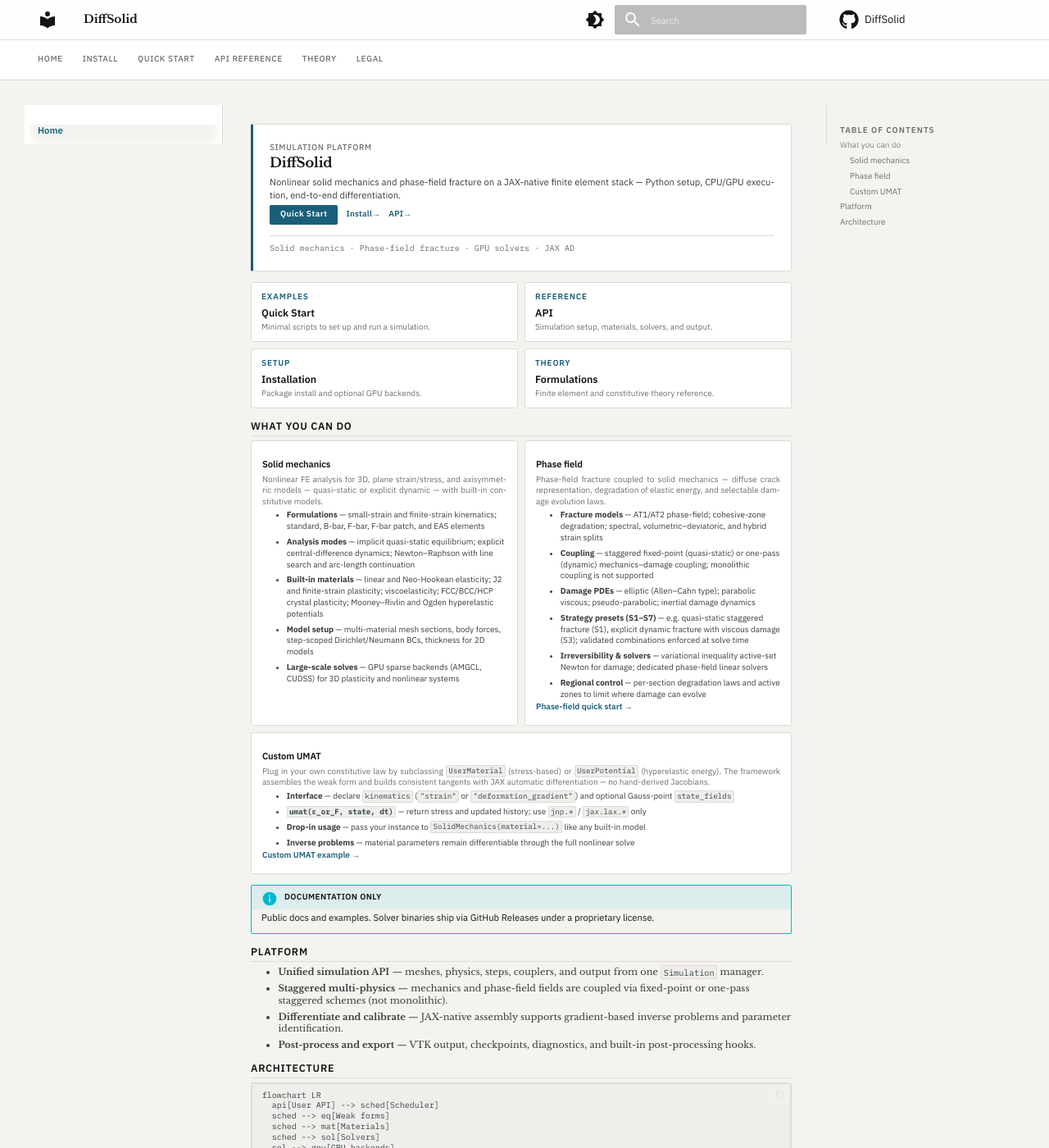
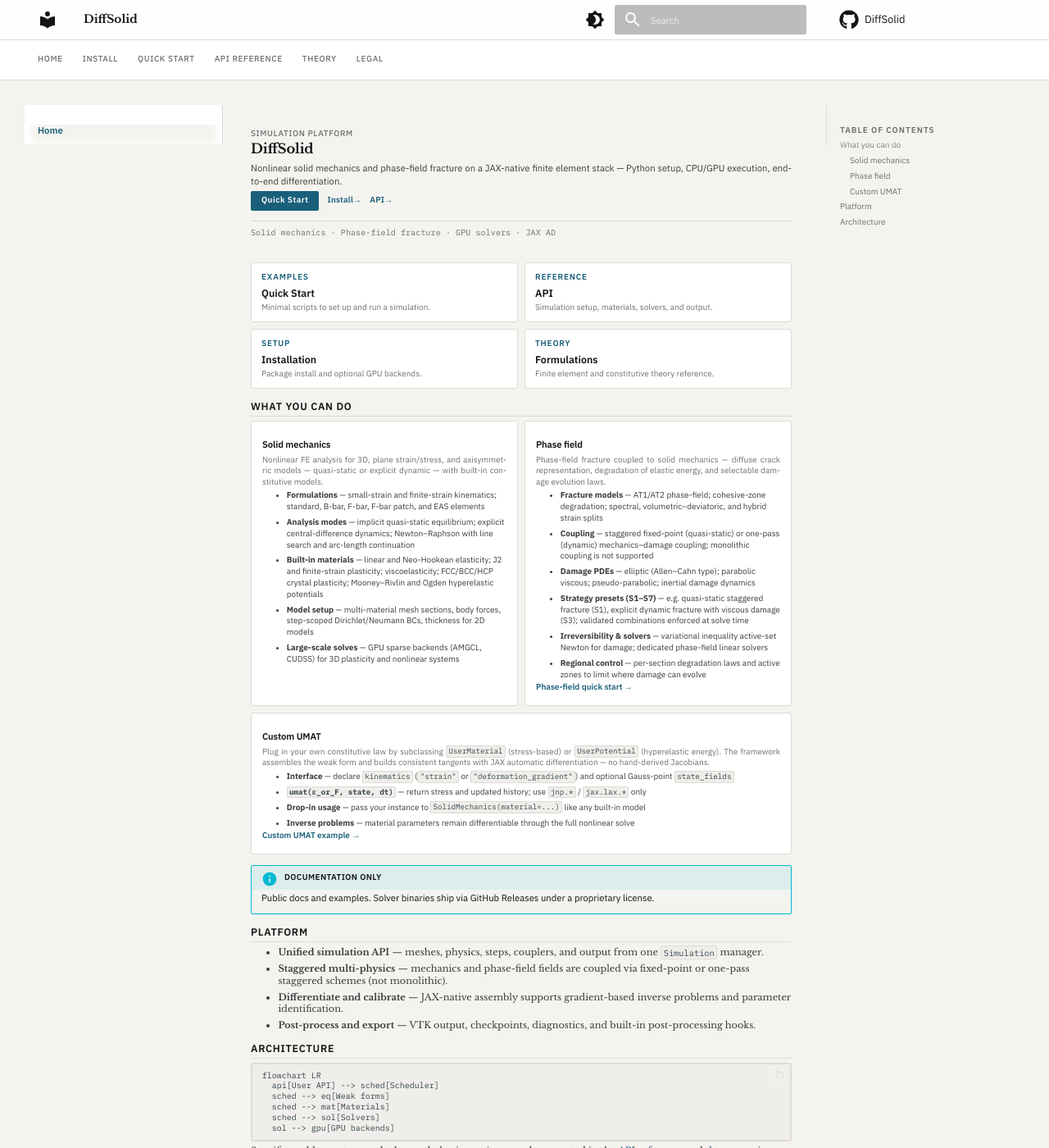
Before and after one commit to zclsjtu/DiffSolid, an MkDocs documentation site: the page built from docs/index.md, in a window 1280 px wide and 1400 px high. Shown: the whole window at 82% size. Built offline with MkDocs 1.6.1 and Material for MkDocs 9.7.7, drawn with Linux system fonts in a browser that asks for light colours; comment, search, counter and statistics services are not loaded.

Commit message:
style: remove hero background and grid overlay entirely
Use a flat transparent hero so no tinted fill or decorative grid shows
behind the title block.

```diff
--- a/docs/stylesheets/extra.css
+++ b/docs/stylesheets/extra.css
@@ -324,13 +324,19 @@
 .ds-home__hero {
   display: flex;
   flex-direction: column;
-  gap: 0.55rem;
-  padding: 0.95rem 1rem 0.85rem;
-  background: var(--ds-surface);
-  border: 1px solid var(--ds-line);
-  border-left: 3px solid var(--ds-accent);
-  border-radius: 2px;
-  margin-bottom: 0.65rem;
+  gap: 0.5rem;
+  padding: 0.15rem 0 0.75rem;
+  background: transparent;
+  border: none;
+  border-radius: 0;
+  margin-bottom: 0.55rem;
+}
+
+.ds-home__hero::before,
+.ds-home__hero::after {
+  content: none !important;
+  display: none !important;
+  background: none !important;
 }
 
 .ds-home__hero-main {
@@ -413,12 +419,13 @@
 
 .ds-home__meta {
   margin: 0;
-  padding-top: 0.45rem;
+  padding-top: 0.4rem;
   border-top: 1px solid var(--ds-line);
   font-family: "IBM Plex Mono", monospace;
   font-size: var(--ds-text-2xs);
   letter-spacing: 0.01em;
   color: var(--ds-muted);
+  background: transparent;
 }
 
 .ds-home__tags {
```
